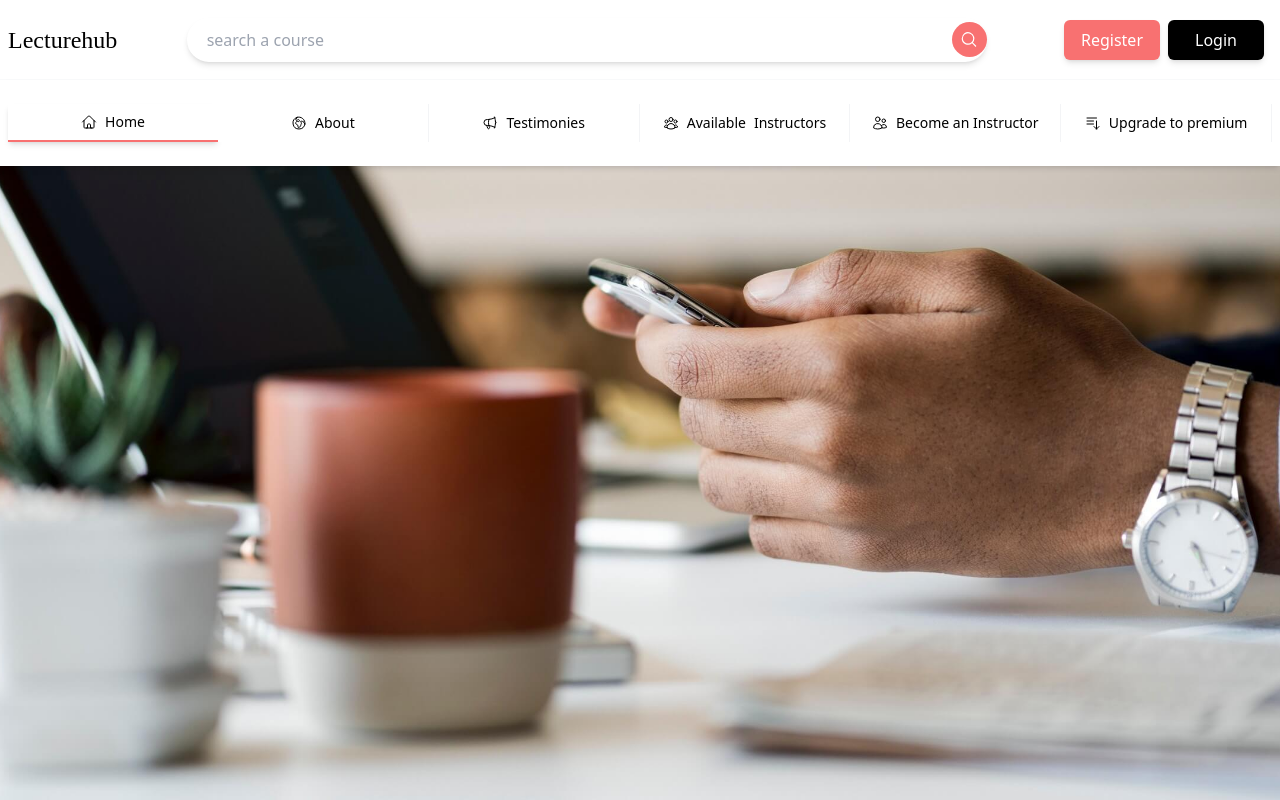
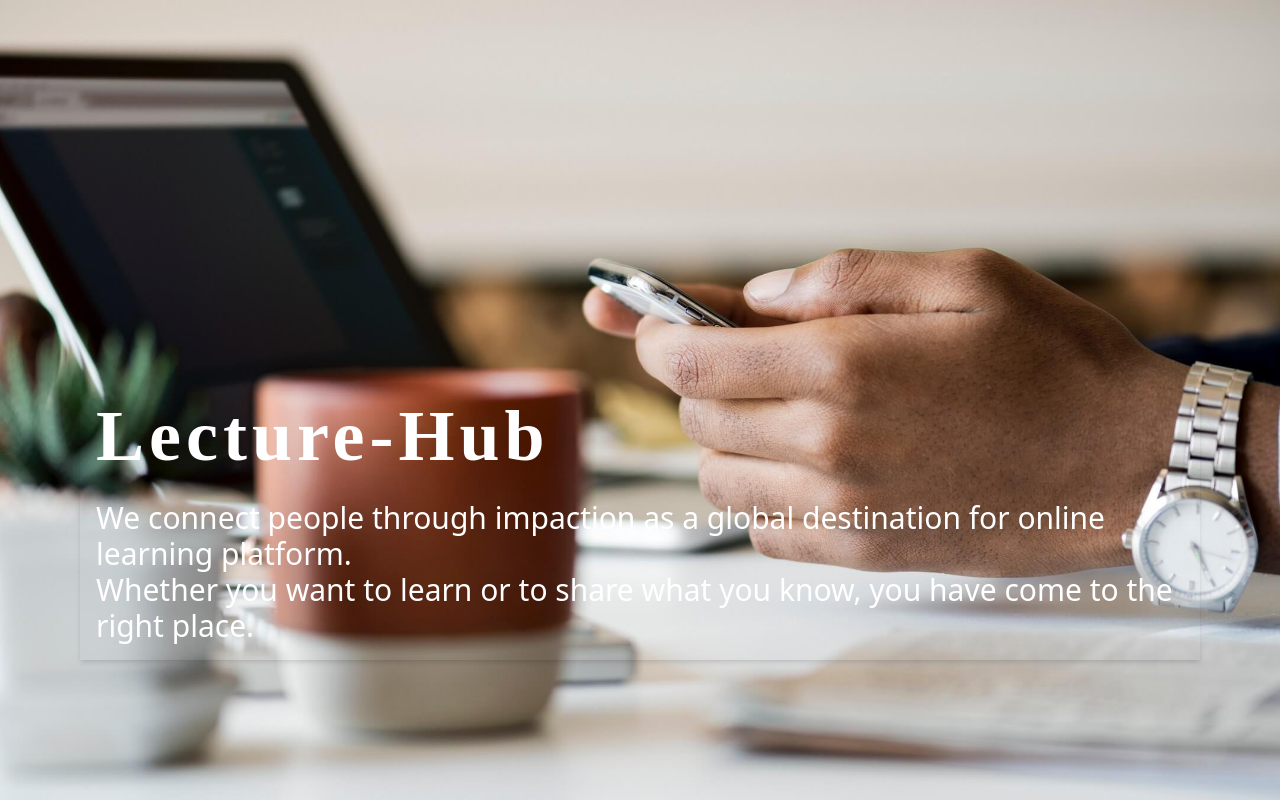
Before and after one commit to Alozie-Miracle/lecturehub-test, a React (Create React App) app: page / in a window 1280 px wide. Shown: the top 800 px of the page. Built offline with nearby package versions, Linux system fonts and the light colour scheme.

Commit message:
top banner fix text

```diff
--- a/src/components/TopBanner/TopBanner.jsx
+++ b/src/components/TopBanner/TopBanner.jsx
@@ -4,11 +4,11 @@ const TopBanner = () => {
   return (
     <div className='relative top-6 sm:top-0'>
       <img className='h-[40vh] sm:h-screen object-cover w-full' src="\images\bg-img-1.jpg" alt="Banner" />
-      {/* <div className='hidden sm:block absolute z-30 md:top-96 top-32 shadow-md sm:top-[40%] p-4 mx-5 xl:mx-20'>
+      <div className='hidden sm:block absolute z-30 md:top-96 top-32 shadow-md sm:top-[40%] p-4 mx-5 xl:mx-20'>
         <h1 className='text-3xl sm:text-7xl 2xl:text-[150px] font-bold  text-white' style={{fontFamily:  'cursive', letterSpacing: '5px'}}>Lecture-Hub</h1>
         <p className='text-sm sm:text-xl lg:text-3xl text-white mt-2 sm:mt-7'>We connect people through impaction as a global destination for online learning platform. <br /> Whether you want to learn or to share what you know, you have come to the right place.
         </p>
-      </div> */}
+      </div>
     </div>
   )
 }
--- a/src/containers/Home.jsx
+++ b/src/containers/Home.jsx
@@ -20,12 +20,12 @@ const Home = ({user, active, setActive}) => {
   }, [location]);
 
   return (
-    <div className='bg-white overflow-x-hidden relative'>
-      <NavbarTop active={active} setActive={setActive} user={user}/>
+    <div className='bg-white h-[100%] overflow-x-hidden relative'>
+      {/* <NavbarTop active={active} setActive={setActive} user={user}/>
       {active && (
         <Sidebar location={route} user={user} />
       )}
-      <NavbarBottom />
+      <NavbarBottom /> */}
       <TopBanner />
       <Feed />
       <BannerBottom />
```
